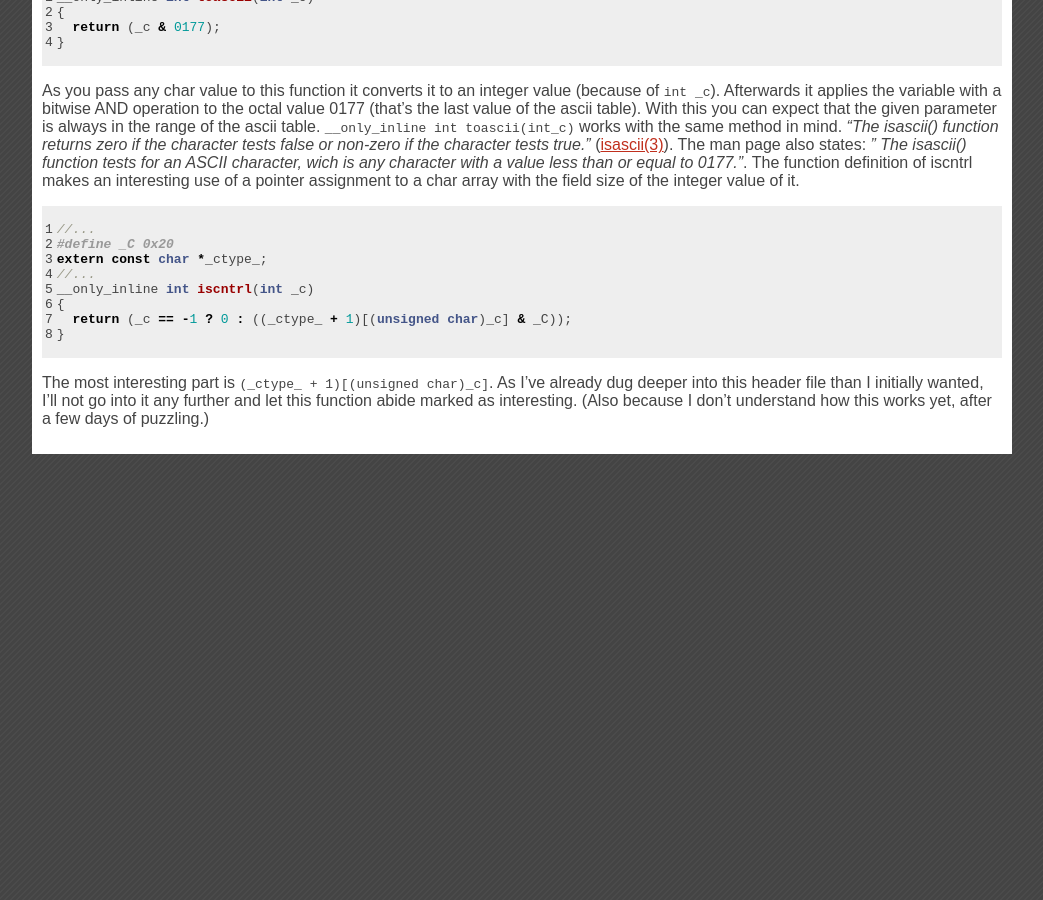
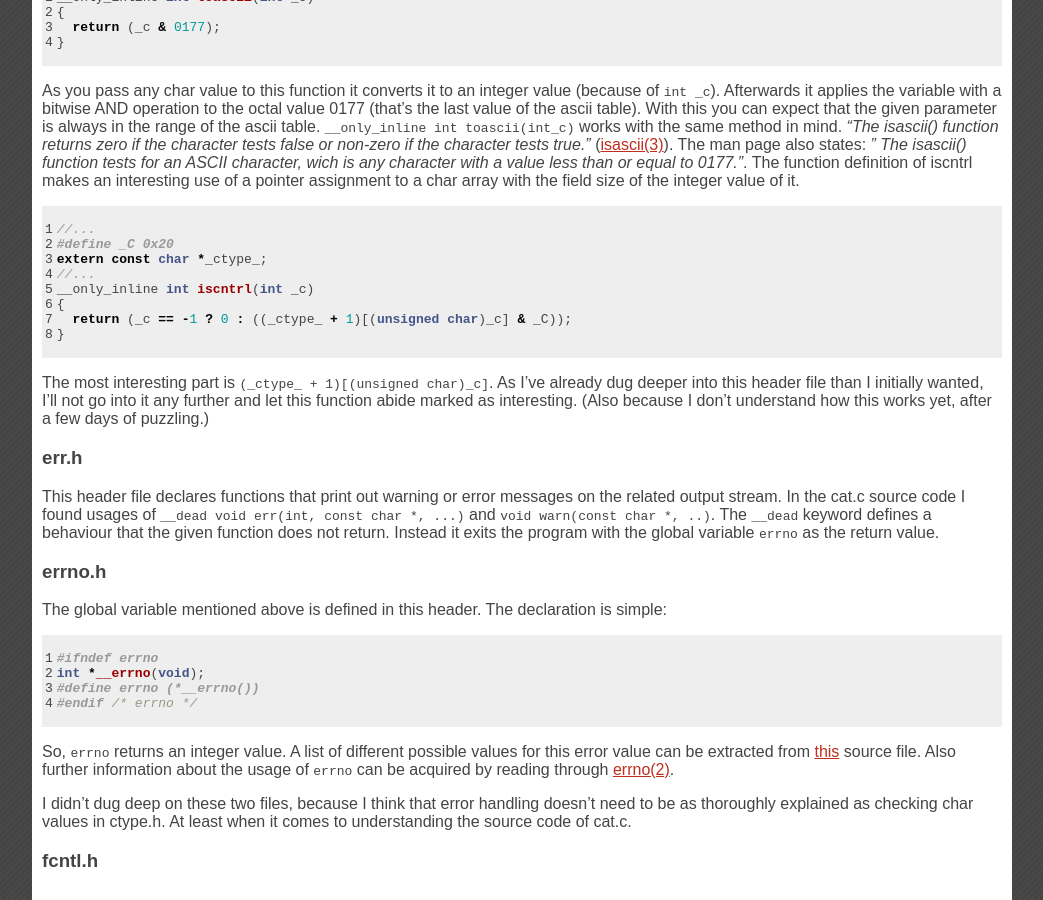
Before and after one commit to 1dollarsteak/1dollarsteak.github.io, a Jekyll site: the page built from _posts/2019-11-10-1FAD cat.c.md, in a window 1280 px wide and 900 px high, scrolled down 1587 px. Shown: the whole window, without its empty margins (118-1161 px from the left). Built offline with Jekyll 4.4.1, drawn with Linux system fonts in a browser that asks for light colours; before the commit the page ends 2041 px from its top, so only the background shows below that.

Commit message:
Add description of error headers

````diff
--- a/_posts/2019-11-10-1FAD cat.c.md
+++ b/_posts/2019-11-10-1FAD cat.c.md
@@ -120,3 +120,30 @@ The most interesting part is `(_ctype_ + 1)[(unsigned char)_c]`. As I've
 already dug deeper into this header file than I initially wanted, I'll not go
 into it any further and let this function abide marked as interesting. (Also
 because I don't understand how this works yet, after a few days of puzzling.)
+### err.h
+This header file declares functions that print out warning or error messages on
+the related output stream. In the cat.c source code I found usages of
+`__dead void err(int, const char *, ...)` and `void warn(const char *, ..)`.
+The `__dead` keyword defines a behaviour that the given function does not
+return. Instead it exits the program with the global variable `errno` as the
+return value.
+### errno.h
+The global variable mentioned above is defined in this header. The declaration
+is simple:
+```c
+#ifndef errno
+int *__errno(void);
+#define errno (*__errno())
+#endif /* errno */
+```
+So, `errno` returns an integer value. A list of different possible values for
+this error value can be extracted from
+[this](https://github.com/openbsd/src/blob/master/sys/sys/errno.h) source file.
+Also further information about the usage of `errno` can be acquired by reading
+through [errno(2)](https://man.openbsd.org/errno.2).
+
+I didn't dug deep on these
+two files, because I think that error handling doesn't need to be as thoroughly
+explained as checking char values in ctype.h. At least when it comes to
+understanding the source code of cat.c.
+### fcntl.h
````
